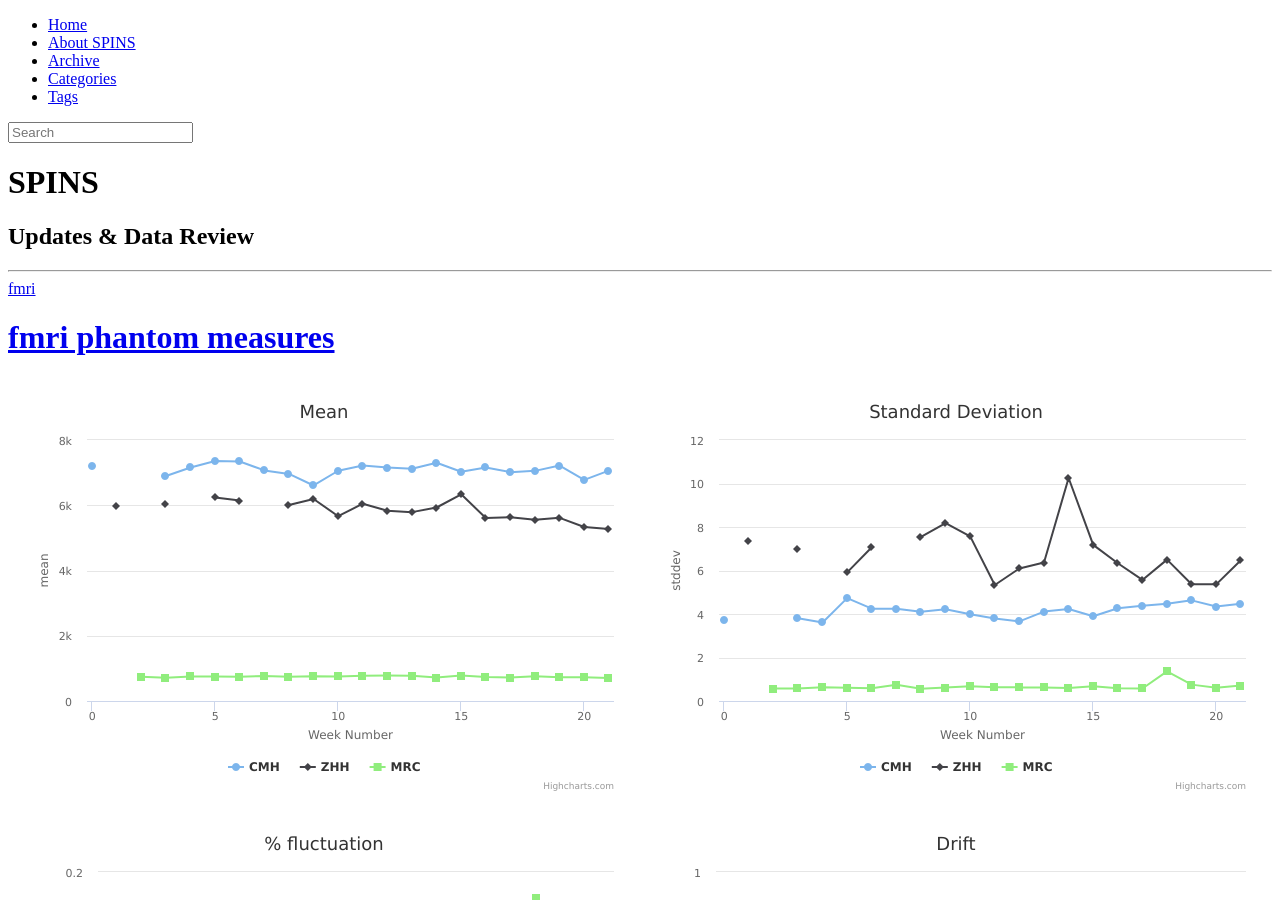
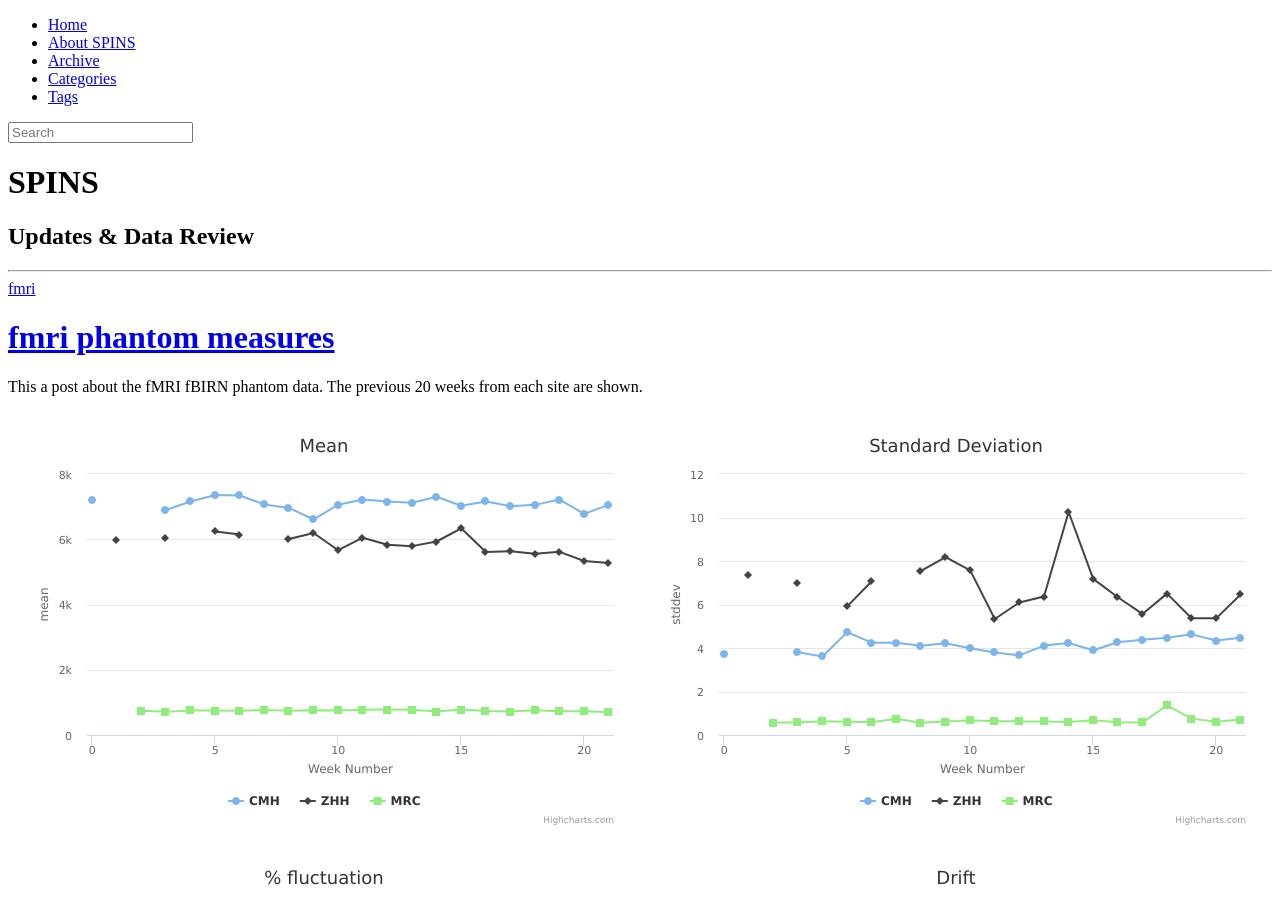
Before and after one commit to kochunov/spins, a Jekyll site: the page built from index.html, in a window 1280 px wide and 900 px high. Built offline with Jekyll 4.4.1, drawn with Linux system fonts in a browser that asks for light colours; nearby versions of some CDN libraries; library files that are not in the unit come from our copies; the list of posts is cut into pages by our own code.

```diff
--- a/_posts/2015-01-01-fmri.md
+++ b/_posts/2015-01-01-fmri.md
@@ -2,8 +2,9 @@
 category: fmri
 title: fmri phantom measures
 tags: [fmri]
-layout: post
 ---
+
+This a post about the fMRI fBIRN phantom data. The previous 20 weeks from each site are shown.
 
 <script type="text/javascript" src="http://code.jquery.com/jquery-1.9.1.min.js"></script>
 <script type="text/javascript" src="http://code.highcharts.com/highcharts.js"></script>
```
